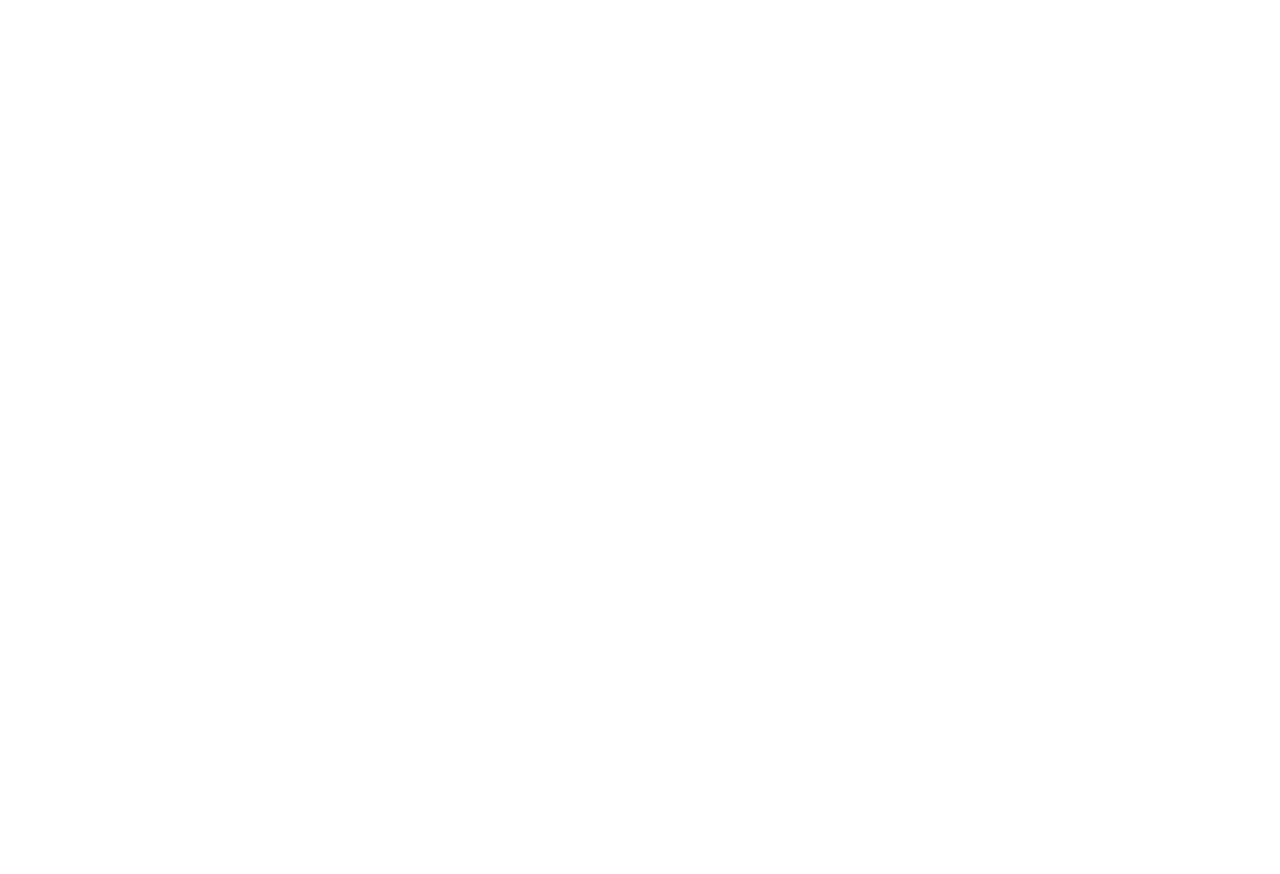
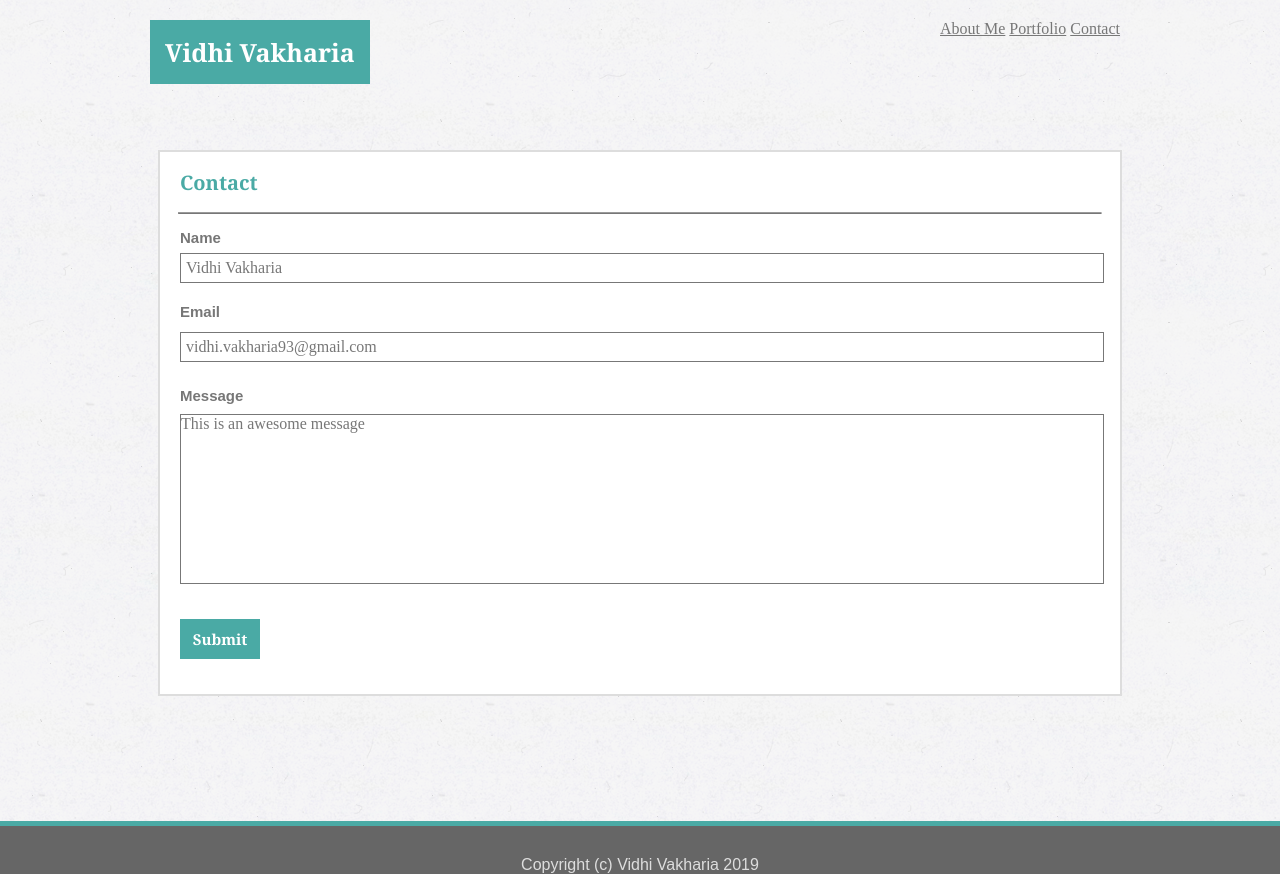
Before and after one commit to vvakharia1/Basic-Portfolio, a plain HTML site: page contact.html in a window 1280 px wide. Before the commit the page ends 800 px from the top, so only its background shows below. Drawn offline with Linux system fonts and the light colour scheme.

Commit message:
contact page altered

```diff
--- a/assets/css/style.css
+++ b/assets/css/style.css
@@ -10,6 +10,7 @@ h1 {
     border-bottom: 1px solid #ddd;
     margin-top: -130px;
     margin-left: 150px;
+    font-size: 25px;
 }
 
 a {
--- /dev/null
+++ b/assets/css/style2.css
@@ -0,0 +1,119 @@
+h1 {
+    background-color: #4aaaa5;
+    color: white;
+    padding: 15px;
+    margin: 10px;
+    margin-top: -130px;
+    margin-left: 150px;
+    font-family: Georgia, 'Times New Roman', Times, serif;
+    float: left;
+    font-size: 25px;
+}
+
+nav {
+    float: right;
+    margin-top: -130px;
+    margin-right: 160px;
+}
+
+a {
+    color: #777777;
+}
+
+body {
+    background-image: url("../images/dust.png");
+    margin: 0 auto;
+}
+
+section {
+    background-color: white;
+    margin: 0 auto;
+    text-align: left;
+    width: 960px;
+    margin-top: 150px;
+    border: 2px solid #ddd;
+}
+
+hr {
+    width: 96%;
+    border-bottom: .5px solid #777777;
+}
+
+h2 {
+    color: #4aaaa5;
+    margin-left: 20px;
+    font-family: Georgia, 'Times New Roman', Times, serif;
+    font-size: 20px;
+}
+
+h3 {
+    color: #777777;
+    margin-left: 20px;
+    font-family: Arial, Helvetica, sans-serif;
+    font-size: 15px;
+}
+
+.name1 {
+    background-color: white;
+    color: #777777;
+    margin-left: 20px;
+    padding: 5px;
+    border: .5px solid #777777;
+    width: 95%;
+    margin-top: -8px;
+}
+
+h4 {
+    color: #777777;
+    margin-left: 20px;
+    font-family: Arial, Helvetica, sans-serif;
+    font-size: 15px;
+}
+
+.email1 {
+    background-color: white;
+    color: #777777;
+    margin-left: 20px;
+    padding: 5px;
+    border: .5px solid #777777;
+    width: 95%;
+    margin-top: -8px;
+}
+
+h5 {
+    color: #777777;
+    margin-left: 20px;
+    font-family: Arial, Helvetica, sans-serif;
+    font-size: 15px;
+}
+
+.message1 {
+    background-color: white;
+    color: #777777;
+    margin-left: 20px;
+    padding-bottom: 150px;
+    border: .5px solid #777777;
+    width: 96%;
+    margin-top: -15px;
+}
+
+h6 {
+    background-color: #4aaaa5;
+    padding: 10px;
+    margin-left: 20px;
+    font-family: Georgia, 'Times New Roman', Times, serif;
+    color: white;
+    font-size: 15px;
+    width: 60px;
+    text-align: center;
+}
+
+footer {
+    background-color: #666666;
+    color: #ddd;
+    border-top: 5px solid #4aaaa5;
+    text-align: center;
+    font-family: Arial, Helvetica, sans-serif;
+    padding-top: 30px;
+    margin-top: 125px;
+}
--- a/contact.html
+++ b/contact.html
@@ -0,0 +1,45 @@
+<!DOCTYPE html>
+<html lang="en">
+<head>
+    <meta charset="UTF-8">
+    <meta name="viewport" content="width=device-width, initial-scale=1.0">
+    <meta http-equiv="X-UA-Compatible" content="ie=edge">
+    <link rel="stylesheet" type="text/css" href="assets/css/style2.css">
+    <title>Contact Info</title>
+
+</head>
+<body>
+    <h1>Vidhi Vakharia</h1>
+
+    <nav>
+        <a href="index.html">About Me</a>
+        <a href="portfolio.html">Portfolio</a>
+        <a href="contact.html">Contact</a>
+    </nav>
+
+    <section class="main">
+
+        <h2>Contact</h2>
+        <hr/>
+
+        <h3>Name</h3>
+        <div class="name1">
+            Vidhi Vakharia
+        </div>
+
+        <h4>Email</h4>
+        <div class="email1">
+            vidhi.vakharia93@gmail.com
+        </div>
+
+        <h5>Message</h5>
+        <div class="message1">
+            This is an awesome message
+        </div>
+
+        <h6>Submit</h6>
+    </section>
+
+    <footer>Copyright (c) Vidhi Vakharia 2019</footer>
+</body>
+</html>
```
